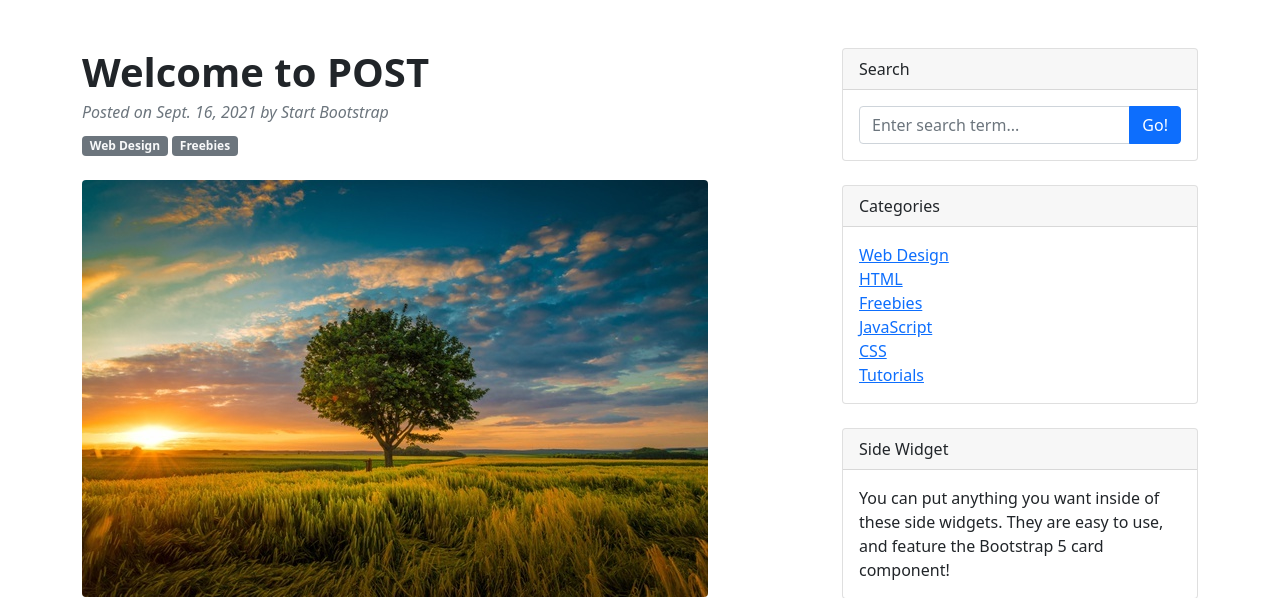
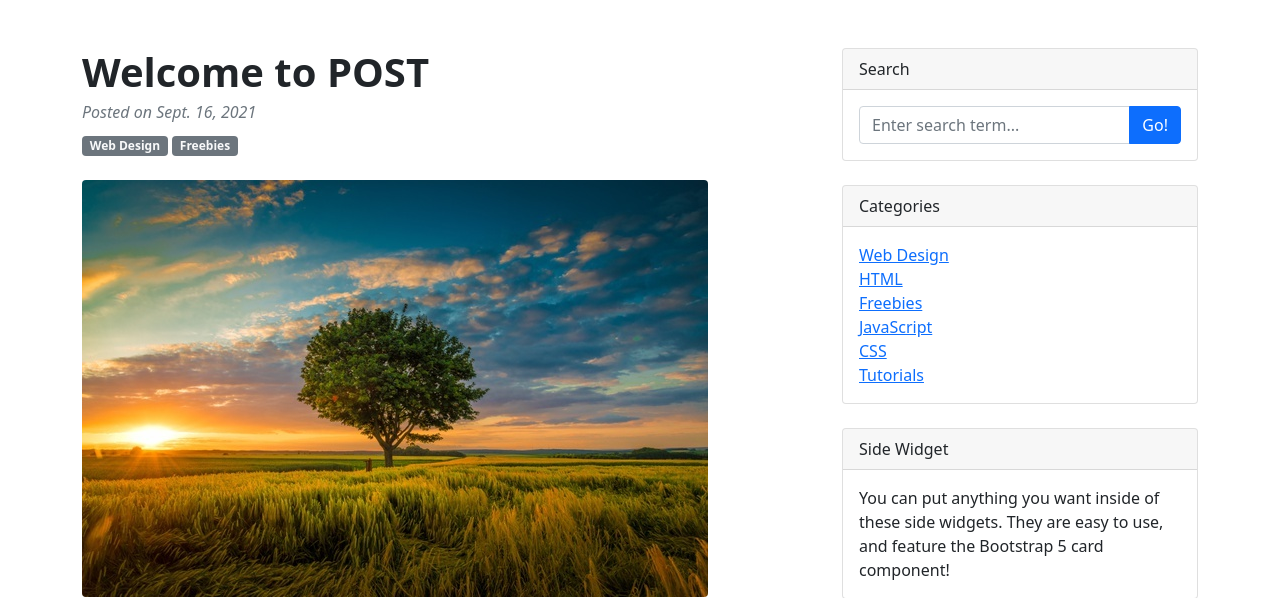
Before and after one commit to TimurZinatulin/blog, a Django app: page /dadova/1/4/ in a window 1280 px wide. Shown: the part 56-654 px from the top of the page. Run offline with Django 3.2, Linux system fonts and the light colour scheme; data comes from the database, SQL or seed files in the repository.

Commit message:
blog1
blog1

```diff
--- a/blog/blog/templates/dadova/detail.html
+++ b/blog/blog/templates/dadova/detail.html
@@ -43,7 +43,7 @@
                             <!-- Post title-->
                             <h1 class="fw-bolder mb-1">Welcome to {{ post.title }}</h1>
                             <!-- Post meta content-->
-                            <div class="text-muted fst-italic mb-2">Posted on {{ post.pub_date }} by Start Bootstrap</div>
+                            <div class="text-muted fst-italic mb-2">Posted on {{ post.pub_date }}</div>
                             <!-- Post categories-->
                             <a class="badge bg-secondary text-decoration-none link-light" href="">Web Design</a>
                             <a class="badge bg-secondary text-decoration-none link-light" href="">Freebies</a>
```
